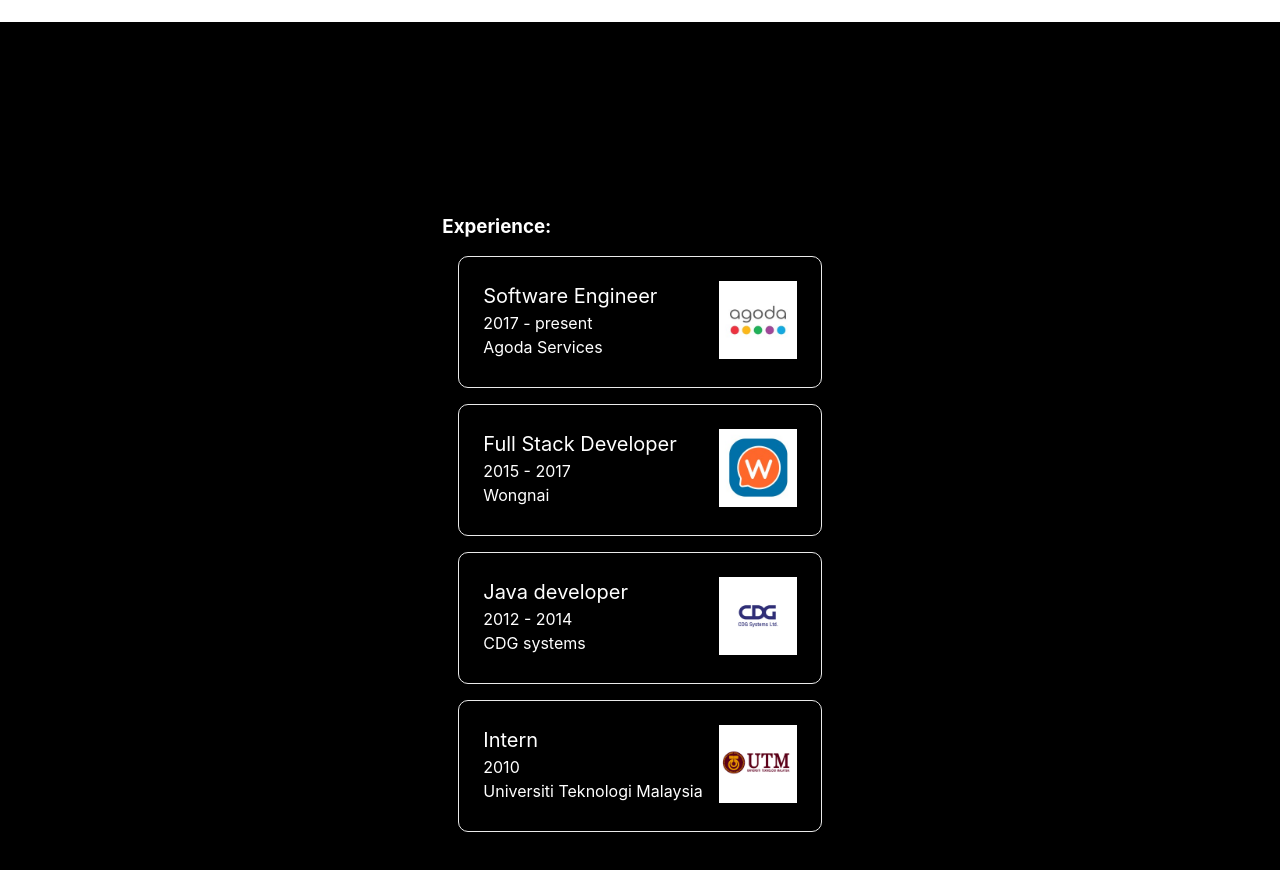
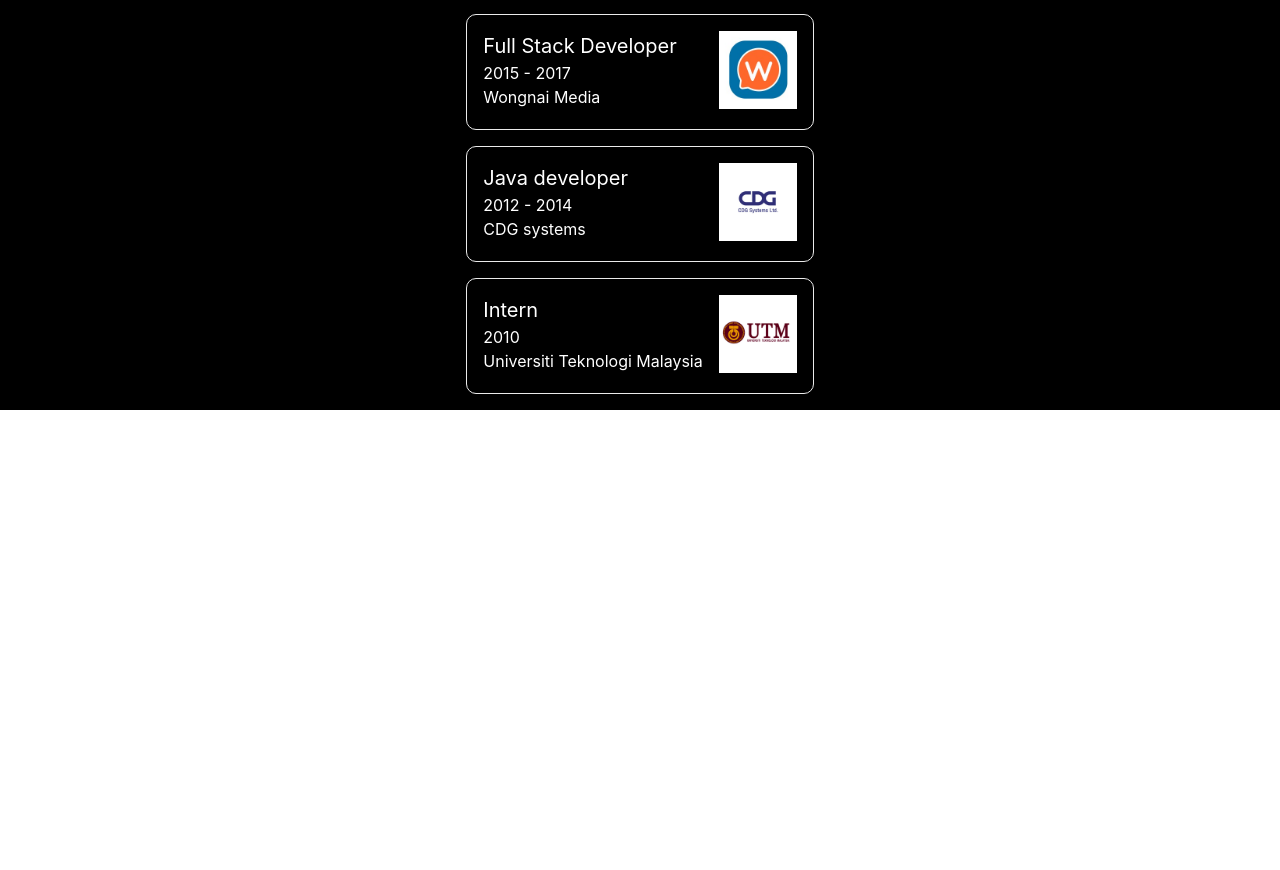
Before and after one commit to Akrawit/akrawit.github.io, a Next.js app: page / in a window 1280 px wide. Shown: the part 978-1848 px from the top of the page. After the commit the page ends 1388 px from the top, so only its background shows below. Built offline with nearby package versions, Linux system fonts and the light colour scheme.

Commit message:
Refactor and fix height

```diff
--- a/pages/experience/experience.js
+++ b/pages/experience/experience.js
@@ -1,63 +1,48 @@
 import styles from "../../styles/Experience.module.css"
 import Slide from 'react-reveal/Slide';
 import Image from 'next/image'
+import ExperienceCard from "./ExperienceCard";
+
 
 export default function Experience() {
   return (
     <section className={styles.second}>
       <Slide left>
         <div>
-          <h3> Experience: </h3>
+          <h3> Experience </h3>
           <ul className={styles.experiencelist}>
-            <li className={styles.experience}>
-              <div className={styles.experienceinfo}>
-                <span className={styles.title}>Software Engineer </span>
-                <span>2017 - present</span>
-                <span>Agoda Services</span>
-              </div>
-              <div>
-                <a href='https://www.linkedin.com/company/agoda' target="_blank">
-                  <img src="/agoda.png" alt="agoda-logo" className={styles.logo} />
-                </a>
-              </div>
-            </li>
-            <li className={styles.experience}>
-              <div className={styles.experienceinfo}>
-                <span className={styles.title}>Full Stack Developer</span>
-                <span>2015 - 2017</span>
-                <span>Wongnai</span>
-              </div>
-              <div>
-                <a href='https://www.linkedin.com/company/wongnai.com/' target="_blank">
-                  <img src="/wongnai.png" alt="wongnai-logo" className={styles.logo} />
-                </a>
-              </div>
-
-            </li>
-            <li className={styles.experience}>
-              <div className={styles.experienceinfo}>
-                <span className={styles.title}> Java developer</span>
-                <span>2012 - 2014</span>
-                <span>CDG systems</span>
-              </div>
-              <div>
-                <a href='https://www.linkedin.com/company/cdg-systems-cdgs-/' target="_blank">
-                  <img src="/CDGS.png" alt="cdgs-logo" className={styles.logo} />
-                </a>
-              </div>
-            </li>
-            <li className={styles.experience}>
-              <div className={styles.experienceinfo}>
-                <span className={styles.title}> Intern</span>
-                <span>2010</span>
-                <span>Universiti Teknologi Malaysia</span>
-              </div>
-              <div>
-                <a href='https://www.linkedin.com/school/universiti-teknologi-malaysia/' target="_blank">
-                  <img src="/UTM.png" alt="utm-logo" className={styles.logo} />
-                </a>
-              </div>
-            </li>
+            <ExperienceCard
+              title="Software Engineer"
+              period="2017 - present"
+              company="Agoda Services"
+              url="https://www.linkedin.com/company/agoda"
+              imageSource="/agoda.png"
+              alt="agoda-logo"
+            />
+            <ExperienceCard
+              title="Full Stack Developer"
+              period="2015 - 2017"
+              company="Wongnai Media"
+              url="https://www.linkedin.com/company/wongnai.com/"
+              imageSource="/wongnai.png"
+              alt="wongnai-logo"
+            />
+            <ExperienceCard
+              title="Java developer"
+              period="2012 - 2014"
+              company="CDG systems"
+              url="https://www.linkedin.com/company/cdg-systems-cdgs-/"
+              imageSource="/CDGS.png"
+              alt="cdgs-logo"
+            />
+            <ExperienceCard
+              title="Intern"
+              period="2010"
+              company="Universiti Teknologi Malaysia"
+              url="https://www.linkedin.com/school/universiti-teknologi-malaysia/"
+              imageSource="/UTM.png"
+              alt="utm-logo"
+            />
           </ul>
         </div>
       </Slide>
--- /dev/null
+++ b/pages/experience/experienceCard.js
@@ -0,0 +1,18 @@
+import styles from "../../styles/Experience.module.css"
+
+export default function ExperienceCard(props) {
+    return (
+        <li className={styles.experience}>
+            <div className={styles.experienceinfo}>
+                <span className={styles.title}>{props.title} </span>
+                <span>{props.period}</span>
+                <span>{props.company}</span>
+            </div>
+            <div>
+                <a href={props.url} target="_blank">
+                    <img src={props.imageSource} alt={props.alt} className={styles.logo} />
+                </a>
+            </div>
+        </li>
+        )
+};
--- a/styles/Experience.module.css
+++ b/styles/Experience.module.css
@@ -5,7 +5,6 @@
   flex-direction: column;
   justify-content: center;
   align-items: center;
-  height: 250vh;
   width: 100%;
   background-color: black;
 }
@@ -18,7 +17,7 @@
   list-style-type: none;
   margin: 1rem;
   flex-basis: 45%;
-  padding: 1.5rem;
+  padding: 1rem;
   text-align: left;
   color: inherit;
   text-decoration: none;
--- a/styles/Home.module.css
+++ b/styles/Home.module.css
@@ -1,6 +1,5 @@
 .container {
   min-height: 100vh;
-  height: 250vh;
   width: 100%;
   padding: 0;
   display: flex;
```
